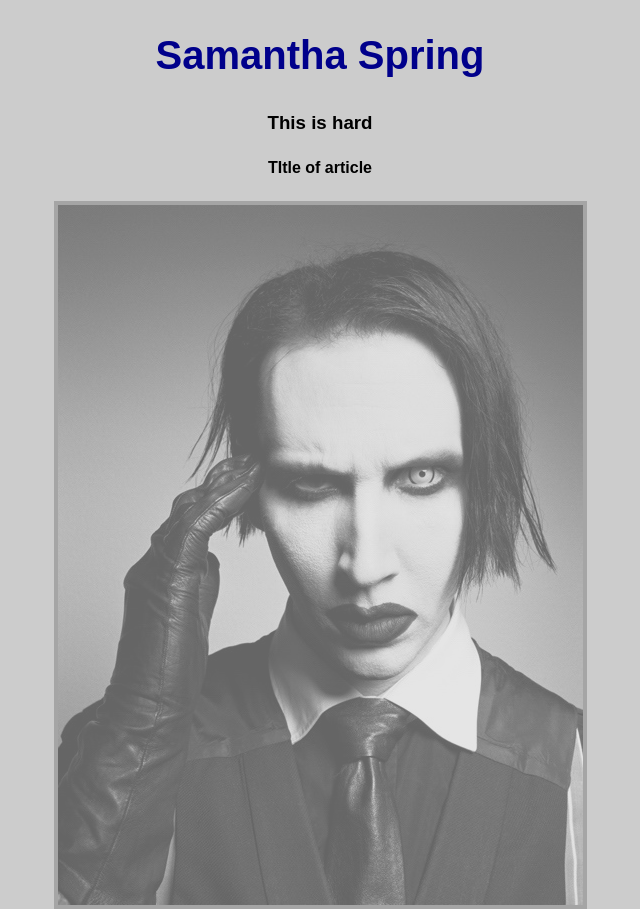
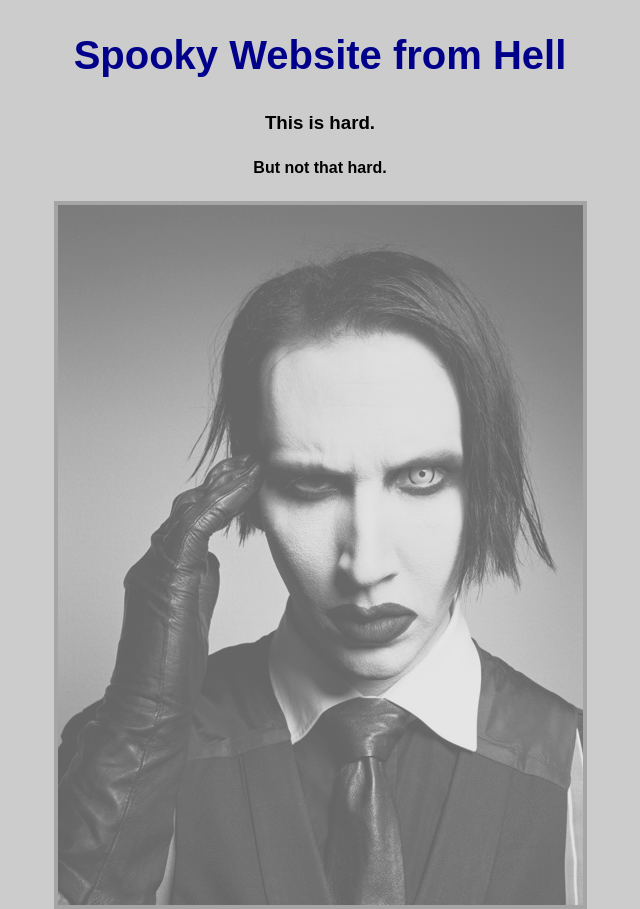
Before and after one commit to sspring213/GA-November-html, a plain HTML site: page index.html in a window 1280 px wide. Shown: the top 909 px of the page, without its empty margins (320-960 px from the left). Drawn offline with Linux system fonts and the light colour scheme.

Commit message:
siteworks

```diff
--- a/index.html
+++ b/index.html
@@ -16,11 +16,11 @@
         <![endif]-->
     </head>
     <body>
-      <h1>Samantha Spring</h1>
-      <h3>This is hard</h3>
+      <h1>Spooky Website from Hell</h1>
+      <h3>This is hard.</h3>
 
       <article>
-        <h4>TItle of article</h4>
+        <h4>But not that hard.</h4>
         <img src="img/tree3.jpg" width"10%">
         <p>This website is going to make no sense</p>
         <a href="http://www.weather.com" target="_blank">Click here for the weather.</a>
```
